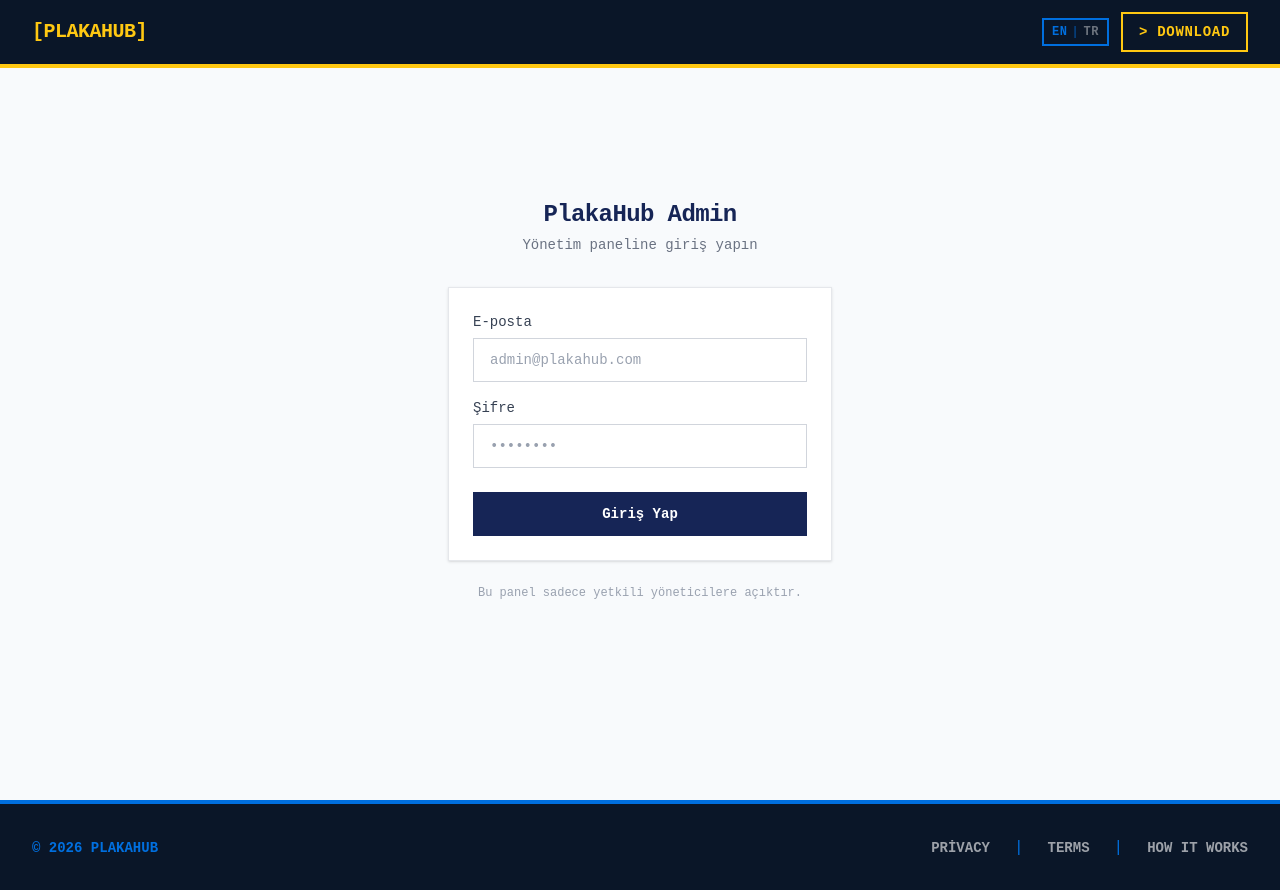
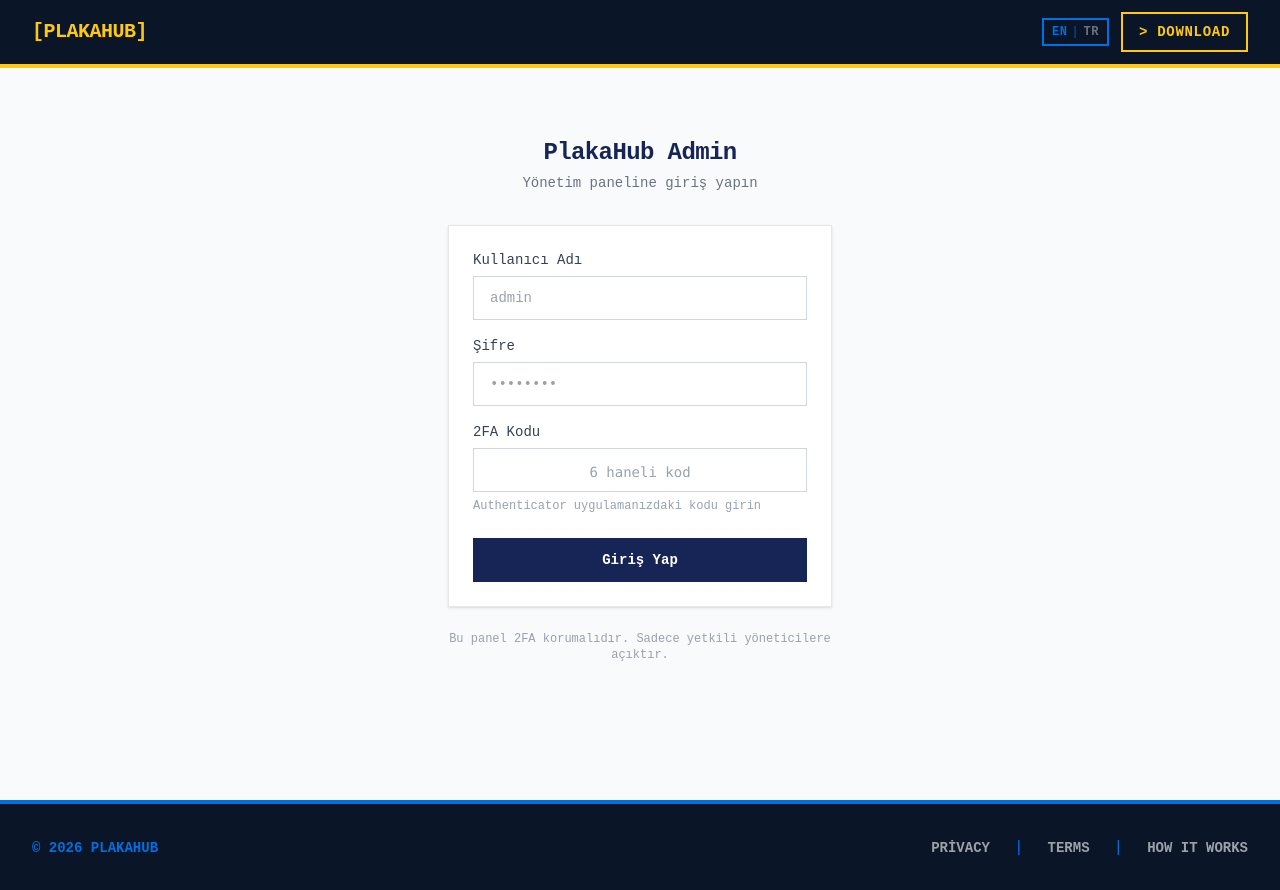
Before and after one commit to pm2-dev/plakahub, a Next.js app: page /admin/login in a window 1280 px wide. Built offline with nearby package versions, Linux system fonts and the light colour scheme; no server answers.

Commit message:
feat: add 2FA to admin login page
Co-authored-by: Cursor <cursoragent@cursor.com>

```diff
--- a/src/app/admin/login/actions.ts
+++ b/src/app/admin/login/actions.ts
@@ -8,24 +8,30 @@ const API_URL = process.env.NEXT_PUBLIC_API_URL || "http://165.245.210.97";
 interface LoginResult {
   success: boolean;
   message: string;
+  step?: "credentials" | "totp";
 }
 
 export async function adminLogin(
   _prevState: LoginResult,
   formData: FormData
 ): Promise<LoginResult> {
-  const email = formData.get("email") as string;
+  const username = formData.get("username") as string;
   const password = formData.get("password") as string;
+  const totpCode = formData.get("totpCode") as string;
 
-  if (!email || !password) {
-    return { success: false, message: "E-posta ve şifre zorunludur." };
+  if (!username || !password) {
+    return { success: false, message: "Kullanıcı adı ve şifre zorunludur." };
+  }
+
+  if (!totpCode) {
+    return { success: false, message: "2FA kodu zorunludur." };
   }
 
   try {
-    const res = await fetch(`${API_URL}/api/auth/login`, {
+    const res = await fetch(`${API_URL}/api/auth/admin-login`, {
       method: "POST",
       headers: { "Content-Type": "application/json" },
-      body: JSON.stringify({ email, password }),
+      body: JSON.stringify({ username, password, totpCode }),
     });
 
     const data = await res.json();
@@ -34,17 +40,13 @@ export async function adminLogin(
       return { success: false, message: data.message || "Giriş başarısız." };
     }
 
-    if (data.user.role !== "ADMIN") {
-      return { success: false, message: "Bu panel sadece yöneticilere açıktır." };
-    }
-
     const cookieStore = await cookies();
     cookieStore.set("admin_token", data.token, {
       httpOnly: true,
       secure: process.env.NODE_ENV === "production",
       sameSite: "lax",
       path: "/",
-      maxAge: 60 * 60 * 24 * 7,
+      maxAge: 60 * 60 * 24,
     });
   } catch {
     return { success: false, message: "Sunucuya bağlanılamadı." };
--- a/src/app/admin/login/page.tsx
+++ b/src/app/admin/login/page.tsx
@@ -34,19 +34,19 @@ export default function AdminLoginPage() {
           <div className="space-y-4">
             <div>
               <label
-                htmlFor="email"
+                htmlFor="username"
                 className="mb-1.5 block text-sm font-medium text-gray-700"
               >
-                E-posta
+                Kullanıcı Adı
               </label>
               <input
-                id="email"
-                name="email"
-                type="email"
+                id="username"
+                name="username"
+                type="text"
                 required
-                autoComplete="email"
+                autoComplete="username"
                 className="h-11 w-full rounded-lg border border-gray-300 bg-white px-4 text-sm text-slate-900 outline-none transition-shadow placeholder:text-gray-400 focus:border-blue-900 focus:ring-2 focus:ring-blue-900"
-                placeholder="admin@plakahub.com"
+                placeholder="admin"
               />
             </div>
 
@@ -67,6 +67,29 @@ export default function AdminLoginPage() {
                 placeholder="••••••••"
               />
             </div>
+
+            <div>
+              <label
+                htmlFor="totpCode"
+                className="mb-1.5 block text-sm font-medium text-gray-700"
+              >
+                2FA Kodu
+              </label>
+              <input
+                id="totpCode"
+                name="totpCode"
+                type="text"
+                required
+                inputMode="numeric"
+                maxLength={6}
+                autoComplete="one-time-code"
+                className="h-11 w-full rounded-lg border border-gray-300 bg-white px-4 text-center text-lg font-mono font-bold tracking-[0.5em] text-slate-900 outline-none transition-shadow placeholder:text-gray-400 placeholder:tracking-normal placeholder:text-sm placeholder:font-normal focus:border-blue-900 focus:ring-2 focus:ring-blue-900"
+                placeholder="6 haneli kod"
+              />
+              <p className="mt-1.5 text-xs text-gray-400">
+                Authenticator uygulamanızdaki kodu girin
+              </p>
+            </div>
           </div>
 
           <button
@@ -74,12 +97,12 @@ export default function AdminLoginPage() {
             disabled={isPending}
             className="mt-6 flex h-11 w-full items-center justify-center rounded-lg bg-blue-950 text-sm font-semibold text-white transition-colors hover:bg-blue-900 disabled:opacity-50"
           >
-            {isPending ? "Giriş yapılıyor..." : "Giriş Yap"}
+            {isPending ? "Doğrulanıyor..." : "Giriş Yap"}
           </button>
         </form>
 
         <p className="mt-6 text-center text-xs text-gray-400">
-          Bu panel sadece yetkili yöneticilere açıktır.
+          Bu panel 2FA korumalıdır. Sadece yetkili yöneticilere açıktır.
         </p>
       </div>
     </div>
```
